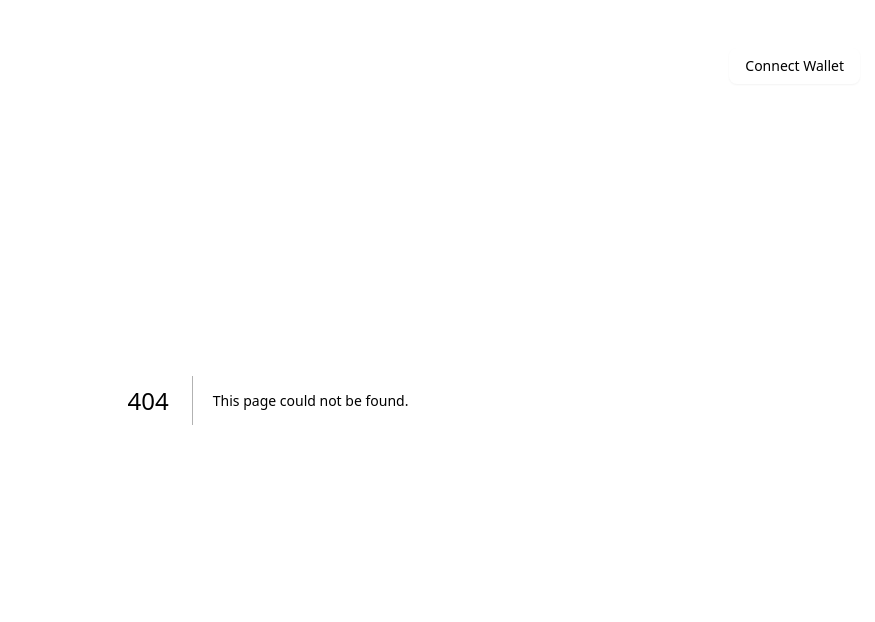
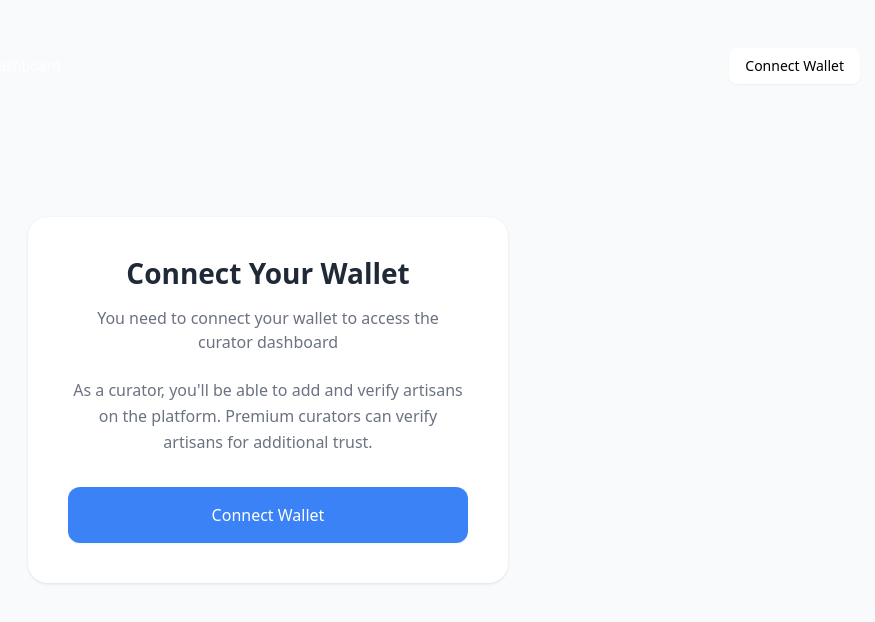
Before and after one commit to toneflix/artisyn.io, a Next.js app: page /wallet-connect in a window 1280 px wide. Before the commit this address had no page. Shown: the top 622 px of the page, without its empty margins (372-1247 px from the left). Built offline with nearby package versions, Linux system fonts and the light colour scheme.

Commit message:
created route for the wallet connect screen

```diff
--- /dev/null
+++ b/app/wallet-connect/layout.tsx
@@ -0,0 +1,21 @@
+import type { Metadata } from "next";
+import { ThemeProvider } from "next-themes";
+
+export const metadata: Metadata = {
+  title: "Connect Wallet - Artisyn",
+  description: "Connect your Starknet wallet to access Artisyn's decentralized marketplace",
+};
+
+export default function WalletConnectLayout({
+  children,
+}: {
+  children: React.ReactNode;
+}) {
+  return (
+    <ThemeProvider>
+      <div className="min-h-screen">
+        {children}
+      </div>
+    </ThemeProvider>
+  );
+}
--- /dev/null
+++ b/app/wallet-connect/page.tsx
@@ -0,0 +1 @@
+export { default } from "./wallet-connect";
--- /dev/null
+++ b/app/wallet-connect/wallet-connect.tsx
@@ -0,0 +1,94 @@
+"use client";
+import React from "react";
+
+export default function WalletConnect() {
+  const handleConnectWallet = () => {
+    // Handle wallet connection logic here
+    console.log("Connecting wallet...");
+  };
+
+  return (
+    <div
+      style={{
+        minHeight: "100vh",
+        display: "flex",
+        alignItems: "center",
+        justifyContent: "center",
+        background: "#f8fafc",
+        padding: "20px",
+      }}
+    >
+      <div
+        style={{
+          background: "#fff",
+          borderRadius: "20px",
+          boxShadow: "0 1px 3px rgba(0, 0, 0, 0.1)",
+          padding: "40px",
+          maxWidth: "480px",
+          width: "100%",
+          textAlign: "center",
+        }}
+      >
+        <h1
+          style={{
+            fontSize: "28px",
+            fontWeight: "600",
+            color: "#1f2937",
+            marginBottom: "16px",
+            lineHeight: "1.2",
+          }}
+        >
+          Connect Your Wallet
+        </h1>
+
+        <p
+          style={{
+            fontSize: "16px",
+            color: "#6b7280",
+            marginBottom: "24px",
+            lineHeight: "1.5",
+          }}
+        >
+          You need to connect your wallet to access the curator dashboard
+        </p>
+
+        <p
+          style={{
+            fontSize: "16px",
+            color: "#6b7280",
+            marginBottom: "32px",
+            lineHeight: "1.6",
+          }}
+        >
+          As a curator, you'll be able to add and verify artisans on the
+          platform. Premium curators can verify artisans for additional trust.
+        </p>
+
+        <button
+          onClick={handleConnectWallet}
+          style={{
+            background: "#3b82f6",
+            color: "#fff",
+            border: "none",
+            borderRadius: "12px",
+            padding: "16px 32px",
+            fontSize: "16px",
+            fontWeight: "500",
+            width: "100%",
+            cursor: "pointer",
+            transition: "all 0.2s ease",
+            boxShadow: "0 1px 2px rgba(0, 0, 0, 0.05)",
+          }}
+          onMouseOver={(e) => {
+            e.currentTarget.style.background = "#2563eb";
+          }}
+          onMouseOut={(e) => {
+            e.currentTarget.style.background = "#3b82f6";
+          }}
+        >
+          Connect Wallet
+        </button>
+      </div>
+    </div>
+  );
+}
--- a/app/walletconnect/wallet-connect.tsx
+++ /dev/null
@@ -1,93 +0,0 @@
-"use client"
-import React from 'react';
-
-export default function WalletConnect() {
-  const handleConnectWallet = () => {
-    // Handle wallet connection logic here
-    console.log('Connecting wallet...');
-  };
-
-  return (
-    <div
-      style={{
-        minHeight: '100vh',
-        display: 'flex',
-        alignItems: 'center',
-        justifyContent: 'center',
-        background: '#f8fafc',
-        padding: '20px',
-      }}
-    >
-      <div
-        style={{
-          background: '#fff',
-          borderRadius: '20px',
-          boxShadow: '0 1px 3px rgba(0, 0, 0, 0.1)',
-          padding: '40px',
-          maxWidth: '480px',
-          width: '100%',
-          textAlign: 'center',
-        }}
-      >
-        <h1
-          style={{
-            fontSize: '28px',
-            fontWeight: '600',
-            color: '#1f2937',
-            marginBottom: '16px',
-            lineHeight: '1.2',
-          }}
-        >
-          Connect Your Wallet
-        </h1>
-
-        <p
-          style={{
-            fontSize: '16px',
-            color: '#6b7280',
-            marginBottom: '24px',
-            lineHeight: '1.5',
-          }}
-        >
-          You need to connect your wallet to access the curator dashboard
-        </p>
-
-        <p
-          style={{
-            fontSize: '16px',
-            color: '#6b7280',
-            marginBottom: '32px',
-            lineHeight: '1.6',
-          }}
-        >
-          As a curator, you&apos;ll be able to add and verify artisans on the platform. Premium curators can verify artisans for additional trust.
-        </p>
-
-        <button
-          onClick={handleConnectWallet}
-          style={{
-            background: '#3b82f6',
-            color: '#fff',
-            border: 'none',
-            borderRadius: '12px',
-            padding: '16px 32px',
-            fontSize: '16px',
-            fontWeight: '500',
-            width: '100%',
-            cursor: 'pointer',
-            transition: 'all 0.2s ease',
-            boxShadow: '0 1px 2px rgba(0, 0, 0, 0.05)',
-          }}
-          onMouseOver={(e) => {
-            e.currentTarget.style.background = '#2563eb';
-          }}
-          onMouseOut={(e) => {
-            e.currentTarget.style.background = '#3b82f6';
-          }}
-        >
-          Connect Wallet
-        </button>
-      </div>
-    </div>
-  );
-}
--- a/components/comon/nav.tsx
+++ b/components/comon/nav.tsx
@@ -1,66 +1,88 @@
-'use client'
-import Logo from '@/components/comon/logo';
-import MaxWidthWrap from '@/components/comon/max-width-wrap';
-import { Button } from '@/components/ui/button';
-import { MenuIcon } from 'lucide-react';
-import { useState } from 'react';
-import Link from 'next/link';
+"use client";
+import Logo from "@/components/comon/logo";
+import MaxWidthWrap from "@/components/comon/max-width-wrap";
+import { Button } from "@/components/ui/button";
+import { MenuIcon } from "lucide-react";
+import { useState } from "react";
+import Link from "next/link";
 
 function Nav() {
   const navItems = [
     {
-      label: 'Find Artisans',
-      href: '#'
+      label: "Find Artisans",
+      href: "#",
     },
     {
-      label: 'Curator Dashboard',
-      href: '/dashboard'
-    }
-  ]
-  const [showMobileNav, setShowMobileNav] = useState(false)
+      label: "Curator Dashboard",
+      href: "/dashboard",
+    },
+  ];
+  const [showMobileNav, setShowMobileNav] = useState(false);
 
   return (
-    <MaxWidthWrap className='w-full p-8 relative z-50'>
-      <nav className='flex justify-between items-center'>
-        <Link className='md:hidden' href='/'>
-          <Logo className='h-6.5 text-white' />
+    <MaxWidthWrap className="w-full p-8 relative z-50">
+      <nav className="flex justify-between items-center">
+        <Link className="md:hidden" href="/">
+          <Logo className="h-6.5 text-white" />
         </Link>
 
         <div
           className={`flex gap-6 md:gap-2 items-center
           max-md:flex-col max-md:p-6 max-md:items-start max-md:w-2/3
-          ${showMobileNav ? 'max-md:translate-x-0' : 'max-md:translate-x-full pointer-events-none'}
+          ${
+            showMobileNav
+              ? "max-md:translate-x-0"
+              : "max-md:translate-x-full pointer-events-none"
+          }
           transition-transform max-md:duration-300 ease-in-out
-          max-md:fixed max-md:inset-y-0 max-md:right-0 max-md:bg-black/90 z-10`}>
-          <Link href='/'>
-            <Logo className='h-6.5 text-white' />
+          max-md:fixed max-md:inset-y-0 max-md:right-0 max-md:bg-black/90 z-10`}
+        >
+          <Link href="/">
+            <Logo className="h-6.5 text-white" />
           </Link>
 
           {navItems.map((item) => (
             <Button
-              variant='ghost'
+              variant="ghost"
               key={item.label}
-              className='text-white'
+              className="text-white"
               asChild
             >
               <Link href={item.href}>{item.label}</Link>
             </Button>
           ))}
+
+          {/* Mobile Connect Wallet Button */}
+          <Button
+            className="md:hidden bg-white text-black hover:bg-white/80 cursor-pointer mt-4"
+            asChild
+          >
+            <Link href="/wallet-connect">Connect Wallet</Link>
+          </Button>
         </div>
 
-        {showMobileNav && <div onClick={() => setShowMobileNav(false)} className='md:hidden fixed inset-0' />}
+        {showMobileNav && (
+          <div
+            onClick={() => setShowMobileNav(false)}
+            className="md:hidden fixed inset-0"
+          />
+        )}
         <button
-          onClick={() => setShowMobileNav(prev => !prev)}
-          className='md:hidden text-white cursor-pointer'>
-          <MenuIcon size='40' />
+          onClick={() => setShowMobileNav((prev) => !prev)}
+          className="md:hidden text-white cursor-pointer"
+        >
+          <MenuIcon size="40" />
         </button>
 
-        <Button className='max-md:hidden bg-white text-black hover:bg-white/80 cursor-pointer'>
-          Connect Wallet
+        <Button
+          className="max-md:hidden bg-white text-black hover:bg-white/80 cursor-pointer"
+          asChild
+        >
+          <Link href="/wallet-connect">Connect Wallet</Link>
         </Button>
       </nav>
     </MaxWidthWrap>
-  )
+  );
 }
 
-export default Nav
+export default Nav;
--- a/components/landing/sections/hero.tsx
+++ b/components/landing/sections/hero.tsx
@@ -1,55 +1,52 @@
-'use client'
-import React, { useState } from 'react';
-import Search from '@/components/form/search';
-import Link from 'next/link';
-import { Button } from '@/components/ui/button';
-import { ArrowRightIcon } from 'lucide-react';
+"use client";
+import React, { useState } from "react";
+import Search from "@/components/form/search";
 
 function Hero() {
-  const [seach, setSeach] = useState('')
+  const [seach, setSeach] = useState("");
 
   return (
-    <section className='p-4 min-h-svh'>
+    <section className="p-4 min-h-svh">
       <div
-        className='absolute inset-0 flex flex-col items-center justify-end z-10
-        py-20 px-10 text-center text-white max-w-3xl mx-auto pointer-events-none'>
-        <h1 className='text-4xl md:text-[80px] font-bold'>Hire Skilled Artisans for Every Job</h1>
-        <p className='mt-6 text-xl font-medium text-[#D9D9D9]'>
-          From repairs to renovations, find trusted local experts ready to bring your project to life. Seamless hiring, quality service, every time.
+        className="absolute inset-0 flex flex-col items-center justify-end z-10
+        py-20 px-10 text-center text-white max-w-3xl mx-auto pointer-events-none"
+      >
+        <h1 className="text-4xl md:text-[80px] font-bold">
+          Hire Skilled Artisans for Every Job
+        </h1>
+        <p className="mt-6 text-xl font-medium text-[#D9D9D9]">
+          From repairs to renovations, find trusted local experts ready to bring
+          your project to life. Seamless hiring, quality service, every time.
         </p>
 
-        <div className='space-y-4 mt-16 pointer-events-auto'>
+        <div className="space-y-4 mt-16 pointer-events-auto">
           <Search
             value={seach}
             onChange={setSeach}
-            placeholder='Who are you looking for?'
-            button='Find Artisan'
+            placeholder="Who are you looking for?"
+            button="Find Artisan"
           />
-
-          <Button variant='link' asChild>
-            <Link href='/dashboard' className='text-white text-xl'>
-              How to become an Curator?
-              <ArrowRightIcon className='w-4 h-4' />
-            </Link>
-          </Button>
         </div>
       </div>
 
-      <div className='absolute inset-0 rounded-xl m-4 overflow-hidden'>
+      <div className="absolute inset-0 rounded-xl m-4 overflow-hidden">
         <video
           autoPlay
           loop
           muted
           playsInline
-          className='w-full h-full object-cover'
+          className="w-full h-full object-cover"
         >
-          <source src="/videos/befe0f091330efca4015d2ea6a2f74ab33d15bef.mp4" type="video/mp4" />
+          <source
+            src="/videos/befe0f091330efca4015d2ea6a2f74ab33d15bef.mp4"
+            type="video/mp4"
+          />
         </video>
 
-        <div className='absolute inset-0 bg-[#0B0C1B]/[47%] mix-blend-multiply' />
+        <div className="absolute inset-0 bg-[#0B0C1B]/[47%] mix-blend-multiply" />
       </div>
     </section>
-  )
+  );
 }
 
-export default Hero
+export default Hero;
```
